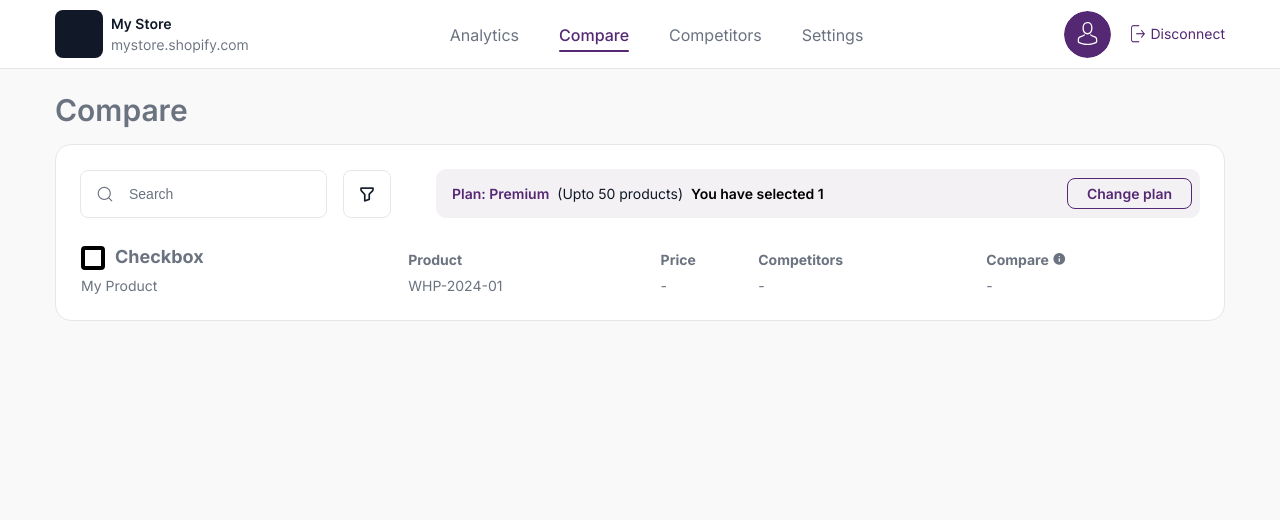
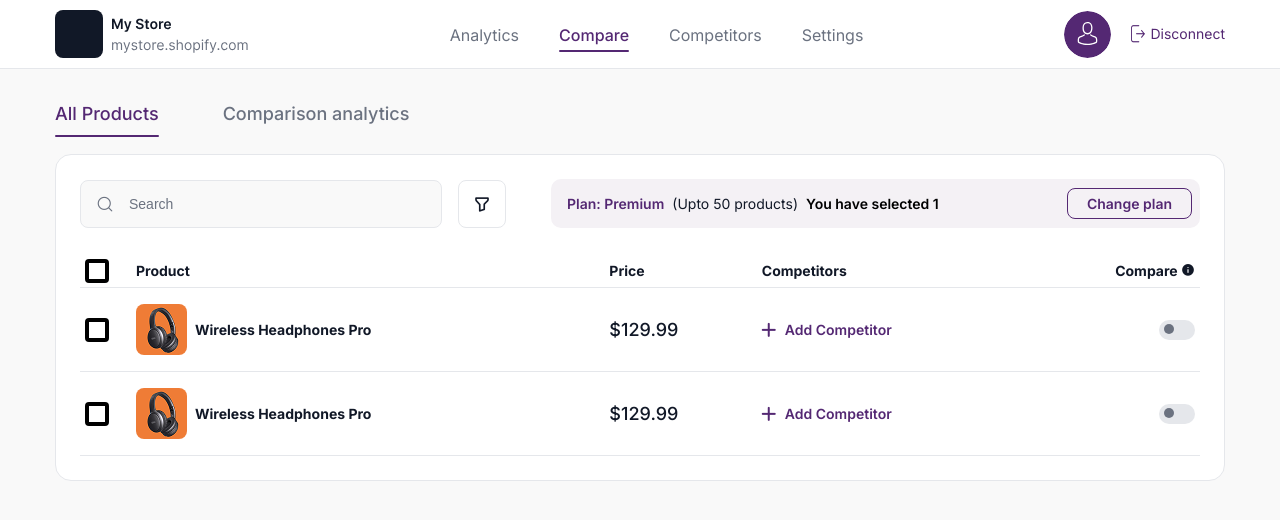
Before and after one commit to SalmanSohail20/quantum-task, a React (Vite) app: page /compare in a window 1280 px wide. Shown: the top 520 px of the page. Built offline with nearby package versions, Linux system fonts and the light colour scheme.

Commit message:
compare page complete

```diff
--- a/src/component/ComparisonCard/ComparisonCard.scss
+++ b/src/component/ComparisonCard/ComparisonCard.scss
@@ -20,10 +20,12 @@
     display: flex;
     align-items: center;
     gap: 16px;
+    max-width: 426px;
+  width: 100%;
+
     .form_control {
         height: 48px;
-        max-width: 362px;
-        width: 100%;
+
     }
     .btn_filter {
         flex-shrink: 0;
--- a/src/component/Tables/AllProductTable.scss
+++ b/src/component/Tables/AllProductTable.scss
@@ -3,10 +3,64 @@
 
 .all_product_table {
     overflow-x: auto;
-    table {
+     table {
         width: 100%;
         border-collapse: collapse;
         text-align: left;
         @include font(14, 18);
+        th,td{
+            &:first-child {
+                width: 51px;
+            }
+            &:last-child{
+                text-align: end;
+            }
+        }
+
+            th {
+                padding: 4px 5px;
+                border-bottom: 1px solid #e5e7eb;
+                color: $clr-title;
+
+            }
+
+            td {
+                padding: 16px 5px;
+                color: #6b7280;
+                border-bottom: 1px solid #e5e7eb;
+                font-weight: 500;
+                &:nth-child(3){
+                       @include font(18, 22);
+                       color: #111827;
+                }
+
+
+            }
+            .product_dec{
+                display: flex;
+                align-items: center;
+                gap: 8px;
+                color: #111827;
+                .product_img{
+                    width: 51px;
+                    height: 51px;
+                    border-radius: 8px;
+                    overflow: hidden;
+                    flex-shrink: 0;
+                    img{
+                        width: 100%;
+                        height: 100%;
+                        object-fit: cover;
+                    }
+                }
+            }
+            .competitor_btn{
+                display: flex;
+                align-items: center;
+                color: $clr-primary;
+                @include font(14, 18, 600);
+                gap: 9px;
+            }
+
     }
 }
--- a/src/component/Tables/AllProductTable.tsx
+++ b/src/component/Tables/AllProductTable.tsx
@@ -1,12 +1,15 @@
 import "./AllProductTable.scss";
 import Checkbox from "../common/Checkbox";
+import { Link } from "react-router-dom";
+import Switch from "../common/Switch";
 const AllProductTable = () => {
   return (
     <div className="all_product_table">
       <table className="table">
         <thead>
+          <tr>
           <th>
-            <Checkbox />
+            <Checkbox id="cb1"  />
           </th>
           <th>Product</th>
           <th>Price</th>
@@ -14,14 +17,36 @@ const AllProductTable = () => {
           <th>
             Compare <i className="ico ico-tool-icon"></i>
           </th>
+          </tr>
         </thead>
         <tbody>
           <tr>
-            <td>My Product</td>
-            <td>WHP-2024-01</td>
-            <td>-</td>
-            <td>-</td>
-            <td>-</td>
+            <td> <Checkbox id="cb2" /></td>
+            <td>
+              <div className="product_dec">
+                <div className="product_img">
+                  <img src="/images/product-1.png" width={51} height={51} alt="" />
+                </div>
+                <strong className="product_txt">Wireless Headphones Pro</strong>
+              </div>
+            </td>
+            <td>$129.99</td>
+            <td><Link to="/competitors" className="competitor_btn"><i className="ico ico-plus"></i>Add Competitor</Link></td>
+            <td><Switch  chkId="switch-1" /></td>
+          </tr>
+          <tr>
+            <td> <Checkbox id="cb3" /></td>
+            <td>
+              <div className="product_dec">
+                <div className="product_img">
+                  <img src="/images/product-1.png" width={51} height={51} alt="" />
+                </div>
+                <strong className="product_txt">Wireless Headphones Pro</strong>
+              </div>
+            </td>
+            <td>$129.99</td>
+            <td><Link to="/competitors" className="competitor_btn"><i className="ico ico-plus"></i>Add Competitor</Link></td>
+            <td><Switch  chkId="switch-2" /></td>
           </tr>
         </tbody>
       </table>
--- a/src/component/common/Checkbox.scss
+++ b/src/component/common/Checkbox.scss
@@ -1,7 +1,7 @@
 @use "../../scss/base/variables" as *;
 @use "../../scss/base/mixins" as *;
 
-.styled-checkbox {
+.checkbox_input {
   position: absolute; // take it out of document flow
   opacity: 0; // hide it
 
@@ -9,12 +9,13 @@
     position: relative;
     cursor: pointer;
     padding: 0;
+    display: inline-block;
+    margin-bottom: 0;
   }
 
   // Box.
   & + label:before {
     content: "";
-    margin-right: 10px;
     display: inline-block;
     vertical-align: text-top;
     width: 24px;
@@ -46,21 +47,11 @@
   &:checked + label:after {
     content: "\e909";
     font-family: "icomoon";
-    font-size: 14px;
+    font-size: 12px;
     position: absolute;
     left: 5px;
     top: 50%;
     transform: translateY(-50%);
     color: #fff;
-    // width: 2px;
-    // height: 2px;
-    // box-shadow:
-    //   2px 0 0 white,
-    //   4px 0 0 white,
-    //   4px -2px 0 white,
-    //   4px -4px 0 white,
-    //   4px -6px 0 white,
-    //   4px -8px 0 white;
-    // transform: rotate(45deg);
   }
 }
--- a/src/component/common/Checkbox.tsx
+++ b/src/component/common/Checkbox.tsx
@@ -1,14 +1,20 @@
 import "./Checkbox.scss";
-const Checkbox = () => {
+
+interface CheckboxProps {
+  id: string;
+  value?: string;
+}
+
+const Checkbox: React.FC<CheckboxProps> = ({ id, value = "value1" }) => {
   return (
     <div>
       <input
-        className="styled-checkbox"
-        id="styled-checkbox-1"
+        className="checkbox_input"
+        id={id}
         type="checkbox"
-        value="value1"
+        value={value}
       />
-      <label htmlFor="styled-checkbox-1">Checkbox</label>
+      <label htmlFor={id}></label>
     </div>
   );
 };
--- /dev/null
+++ b/src/component/common/Switch.scss
@@ -0,0 +1,53 @@
+@use "../../scss/base/variables" as *;
+@use "../../scss/base/mixins" as *;
+
+.switch_wrap{
+
+  display: flex;
+  justify-content: end;
+
+  input[type=checkbox]{
+	height: 0;
+	width: 0;
+	visibility: hidden;
+}
+
+label {
+	cursor: pointer;
+	text-indent: -9999px;
+	width: 36px;
+	height: 20px;
+	background: #E5E7EB;
+	display: block;
+	border-radius: 12px;
+	position: relative;
+  margin-bottom: 0;
+  padding-left: 0;
+}
+
+label:after {
+	content: '';
+	position: absolute;
+	top: 4.5px;
+	left: 5px;
+	width: 10px;
+	height: 10px;
+	background: #6B7280;
+	border-radius: 90px;
+	transition: 0.3s;
+}
+
+input:checked + label {
+	background: $clr-primary;
+  &:after {
+    background: $white;
+  }
+}
+
+input:checked + label:after {
+	left: calc(100% - 5px);
+	transform: translateX(-100%);
+}
+
+
+}
--- /dev/null
+++ b/src/component/common/Switch.tsx
@@ -0,0 +1,16 @@
+import "./Switch.scss";
+
+interface SwitchProps {
+  chkId: string;
+}
+
+const Switch: React.FC<SwitchProps> = ({ chkId }) => {
+  return (
+    <div className="switch_wrap">
+      <input type="checkbox" id={chkId} />
+      <label htmlFor={chkId}></label>
+    </div>
+  );
+};
+
+export default Switch;
--- a/src/pages/Compare/Compare.scss
+++ b/src/pages/Compare/Compare.scss
@@ -1,5 +1,37 @@
 @use "../../scss/base/variables" as *;
 @use "../../scss/base/mixins" as *;
+
+.tab_list{
+    display: flex;
+    align-items: center;
+    gap: 64px;
+    margin:0 0  19px 0;
+    @include font(18, 22px , 500);
+    list-style: none;
+    padding: 0;
+    color: #6B7280;
+    li{
+        cursor: pointer;
+        padding: 10px 0;
+        &.active{
+            color: $clr-primary;
+            position: relative;
+            &:after{
+                content:"";
+                position: absolute;
+                top: 100%;
+                left:0;
+                right: 0;
+                height: 2px;
+                border-radius: 2px;
+                background: $clr-primary;
+            };
+        }
+
+    }
+}
+
+
 
 .all_products_card {
     padding: 24px;
@@ -12,6 +44,9 @@
         justify-content: space-between;
         gap: 45px;
         margin-bottom: 26px;
+        .form_control {
+            background: #F9F9F9;
+        }
         .row_selection {
             display: flex;
             align-items: center;
--- a/src/pages/Compare/Compare.tsx
+++ b/src/pages/Compare/Compare.tsx
@@ -5,15 +5,17 @@ import AllProductTable from "../../component/Tables/AllProductTable";
 const Compare = () => {
   return (
     <div className="container">
-      <h1>Compare</h1>
+     <ul className="tab_list">
+      <li className="active">All Products</li>
+      <li>Comparison analytics</li>
+     </ul>
 
       <div className="all_products_card">
         <div className="pro_crd_head">
           <FilterSearch />
           <div className="row_selection">
             <div className="selection_txt">
-              <strong className="txt_primary">Plan: Premium</strong>(Upto 50
-              products)
+              <strong className="txt_primary">Plan: Premium</strong>(Upto 50 products)
               <strong className="txt_dark">You have selected 1</strong>
             </div>
             <button className="btn btn_outline">Change plan</button>
--- a/src/scss/base/_forms.scss
+++ b/src/scss/base/_forms.scss
@@ -113,7 +113,7 @@ label {
 
 .filter_search {
 	position: relative;
-
+	width: 100%;
 	.form_control {
 		padding-left: 48px;
 	}
```
